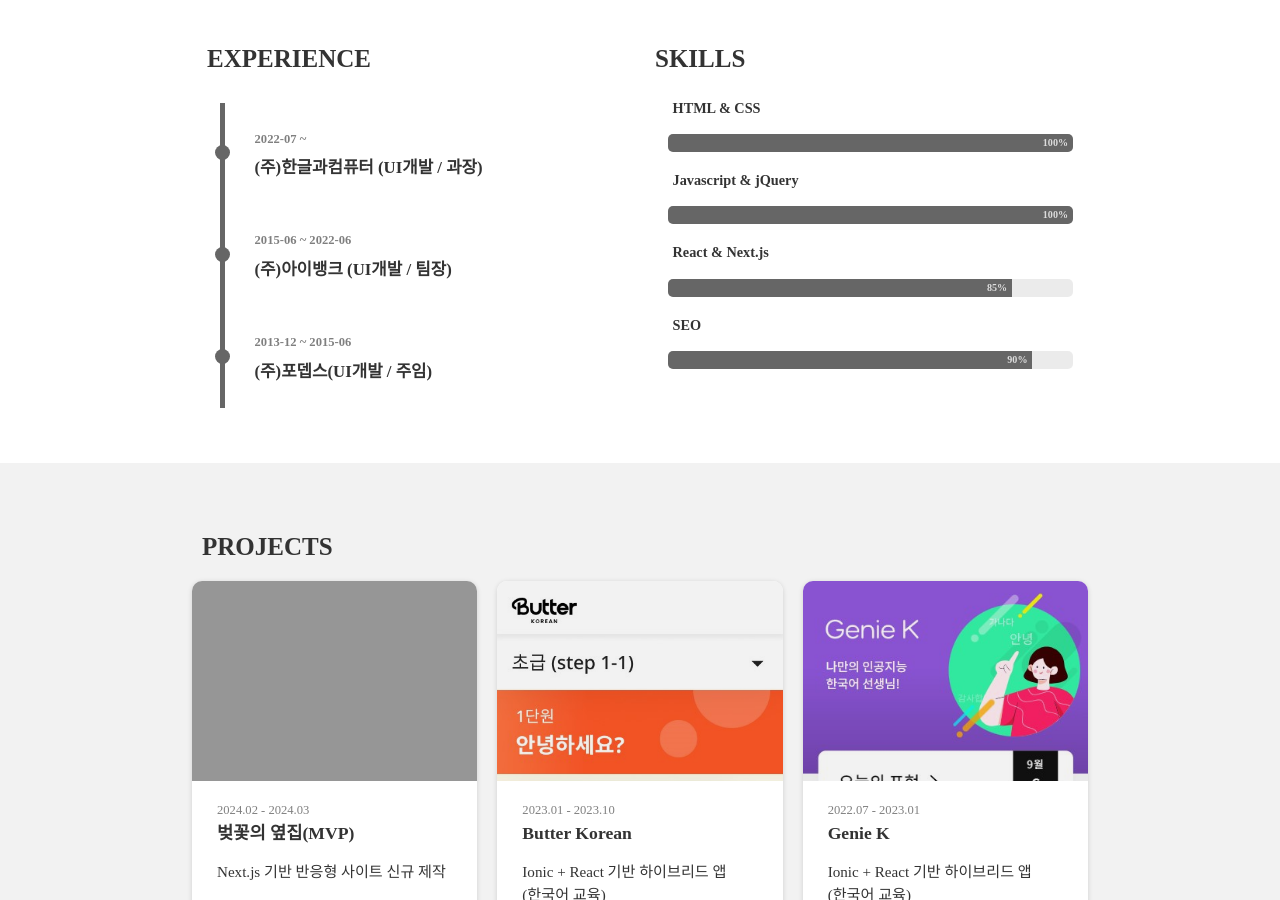
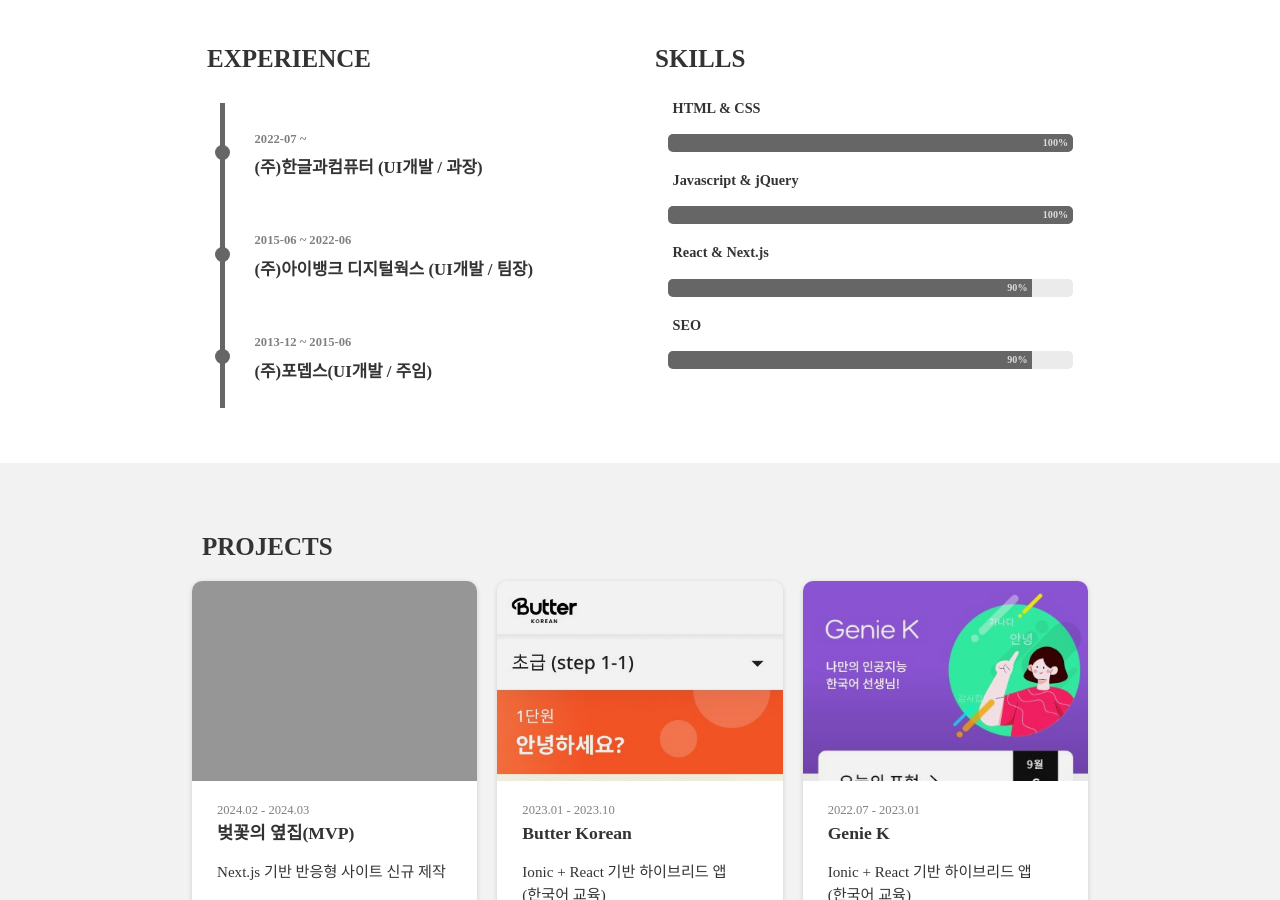
Before and after one commit to JeongrakChoi/JeongrakChoi.github.io, a Jekyll site: the page built from portfolio.html, in a window 1280 px wide and 900 px high, scrolled down 413 px. Built offline with Jekyll 4.4.1, drawn with Linux system fonts in a browser that asks for light colours; nearby versions of some CDN libraries; some web fonts are replaced.

Commit message:
Update _config.yml

```diff
--- a/_config.yml
+++ b/_config.yml
@@ -18,7 +18,7 @@ theme_settings:
         experience: (주)한글과컴퓨터 (UI개발 / 과장)
       - start: 2015-06
         end: 2022-06
-        experience: (주)아이뱅크 (UI개발 / 팀장)
+        experience: (주)아이뱅크 디지털웍스 (UI개발 / 팀장)
       - start: 2013-12
         end: 2015-06
         experience: (주)포뎁스(UI개발 / 주임)
@@ -29,7 +29,7 @@ theme_settings:
       - skill: Javascript & jQuery
         value: 100 # Percent value
       - skill: React & Next.js
-        value: 85 # Percent value
+        value: 90 # Percent value
       - skill: SEO
         value: 90 # Percent value
 
```
